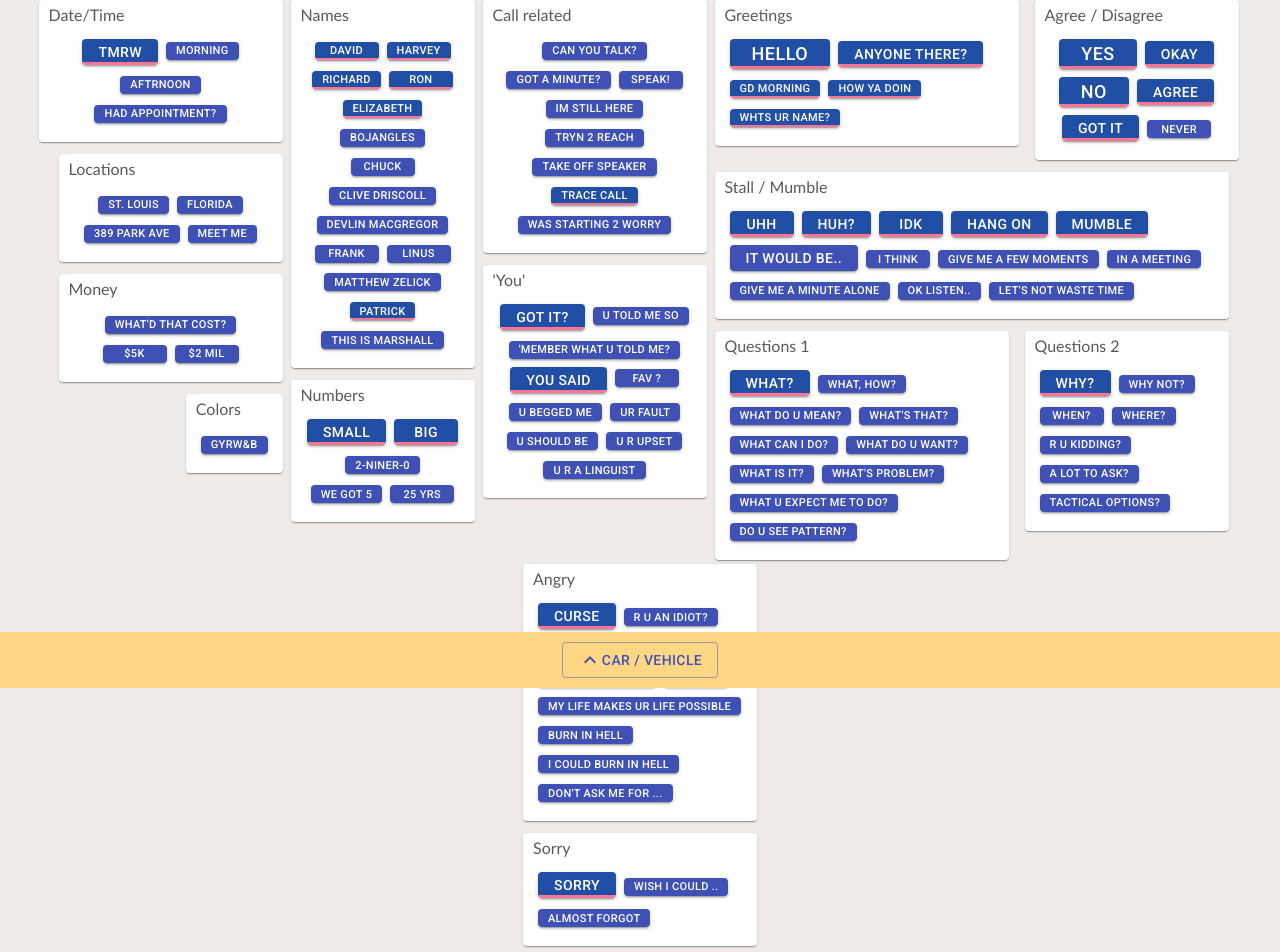
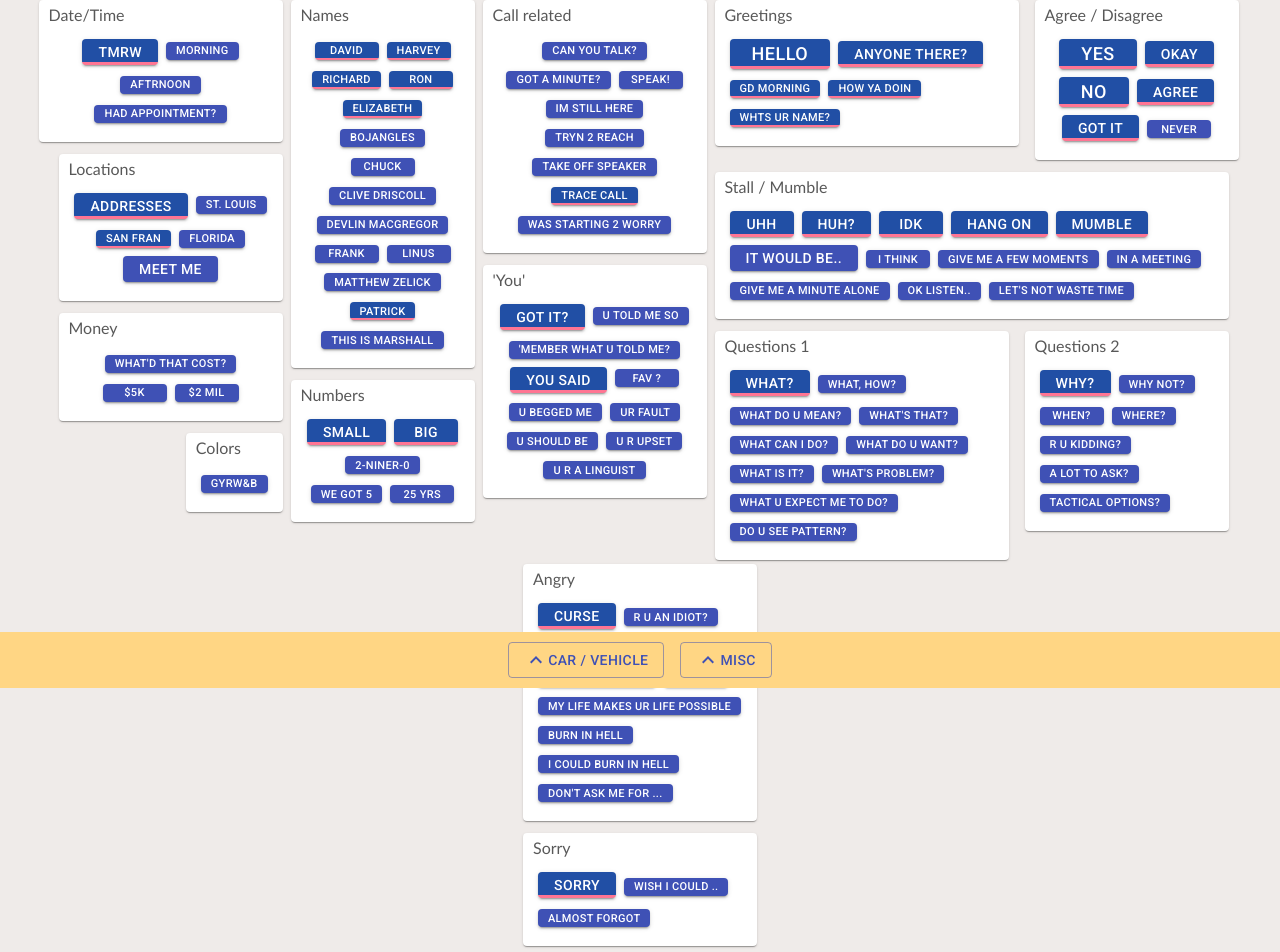
Before and after one commit to adam-j-turner/soundboard, a React (Create React App) app: page / in a window 1280 px wide. Shown: the part 112-1064 px from the top of the page. Built offline with nearby package versions, Linux system fonts and the light colour scheme.

Commit message:
Add more buttons.

```diff
--- a/src/App.js
+++ b/src/App.js
@@ -173,11 +173,29 @@ class Container extends React.Component {
               />
             </ButtonPanel>
             <ButtonPanel title='Locations' direction='row' alignItems='flex-start' maxWidth='240px'>
+             <MultiButton
+                text='Addresses'
+                options = {[
+                  {text: '15 Willaby Ln', description: '15 Willaby Lane', audioPath: 'locations/15_willaby_lane.mp3', default: true},
+                  {text: '389 Park Ave', description: '389 Park Avenue', audioPath: 'locations/389_park_avenue.mp3'}
+                ]}
+                onMouseUp={this.handleSoundButtonClick}
+                ref={(mb) => this.multiButtons.push(mb)}
+              />
               <SoundButton
                 text='St. Louis' size='small'
                 description='St. Louis'
                 audioPath='locations/st_louis_1.mp3'
                 onClick={this.handleSoundButtonClick}
+              />
+              <MultiButton
+                text='San Fran' size='small'
+                options = {[
+                  {text: 'San Francisco 1', description: 'San Francisco', audioPath: 'locations/san_francisco.mp3', default: true},
+                  {text: 'San Francisco 2', description: 'San Francisco', audioPath: 'locations/san_francisco_2.mp3'}
+                ]}
+                onMouseUp={this.handleSoundButtonClick}
+                ref={(mb) => this.multiButtons.push(mb)}
               />
               <SoundButton
                 text='Florida' size='small'
@@ -186,13 +204,7 @@ class Container extends React.Component {
                 onClick={this.handleSoundButtonClick}
               />
               <SoundButton
-                text='389 Park Ave' size='small'
-                description='389 Park Avenue'
-                audioPath='locations/389_park_avenue.mp3'
-                onClick={this.handleSoundButtonClick}
-              />
-              <SoundButton
-                text='Meet me' size='small'
+                text='Meet me'
                 description='Meet me here this evening'
                 audioPath='locations/meet_me_here.mp3'
                 onClick={this.handleSoundButtonClick}
@@ -903,11 +915,16 @@ class Container extends React.Component {
               />
             </ButtonPanel>
             <ButtonPanel title='Finish' direction='row' alignItems='flex-start' maxWidth='250px'>
-              <SoundButton
-                text='Cancel' size='small'
-                description='Cancel whatever I had.'
-                audioPath='finish/cancel_whatever.mp3'
-                onClick={this.handleSoundButtonClick}
+              <MultiButton
+                text='Cancel'
+                options = {[
+                  {text: "Cancel whatever I've got'", description: "Cancel whatever I've got",
+                    audioPath: 'finish/cancel_whatever.mp3', default: true},
+                  {text: 'We have to cancel', description: "I'm afraid we have to cancel",
+                    audioPath: 'finish/im_afraid_we_have_to_cancel.mp3'}
+                ]}
+                onMouseUp={this.handleSoundButtonClick}
+                ref={(mb) => this.multiButtons.push(mb)}
               />
               <SoundButton
                 text="That's all" size='small'
@@ -979,6 +996,55 @@ class Container extends React.Component {
               />
             </ButtonPanel>
           </DrawerButton>
+
+          <DrawerButton text='Misc' icon={<KeyboardArrowUp/>}>
+            <ButtonPanel title='Misc 1' direction='row' alignItems='center' maxWidth='400px'>
+              <SoundButton
+                text='Eiffel Tower paperweights' size='small'
+                description='Could you bring me one of those little Eiffel Tower paperweights?'
+                audioPath='misc/eiffel_tower_paperweights.mp3'
+                onClick={this.handleSoundButtonClick}
+              />
+              <SoundButton
+                text='Flat panel screen' size='small'
+                description='No one in the world has a flat panel screen this size'
+                audioPath='misc/flat_panel_screen.mp3'
+                onClick={this.handleSoundButtonClick}
+              />
+              <SoundButton
+                text='2-day supply of red jello' size='small'
+                description='A two-day supply of red jello'
+                audioPath='misc/two_day_supply_of_red_jello.mp3'
+                onClick={this.handleSoundButtonClick}
+              />
+            </ButtonPanel>
+            <ButtonPanel title='One-liners' direction='row' alignItems='center' maxWidth='300px'>
+              <SoundButton
+                text='Transvestite' size='small'
+                description='Transvestite'
+                audioPath='misc/transvestite.mp3'
+                onClick={this.handleSoundButtonClick}
+              />
+              <SoundButton
+                text='Child' size='small'
+                description='Child'
+                audioPath='misc/child.mp3'
+                onClick={this.handleSoundButtonClick}
+              />
+              <SoundButton
+                text='Morphine' size='small'
+                description='Morphine'
+                audioPath='misc/morphine_1.mp3'
+                onClick={this.handleSoundButtonClick}
+              />
+              <SoundButton
+                text='Portable fax machine' size='small'
+                description='Portable fax machine'
+                audioPath='misc/portable_fax_machine.mp3'
+                onClick={this.handleSoundButtonClick}
+              />
+            </ButtonPanel>
+          </DrawerButton>
         </Footer>
       </div>
     )
```
Also changed, not shown: 1 other file (tests, documents, lock files or other folders).
